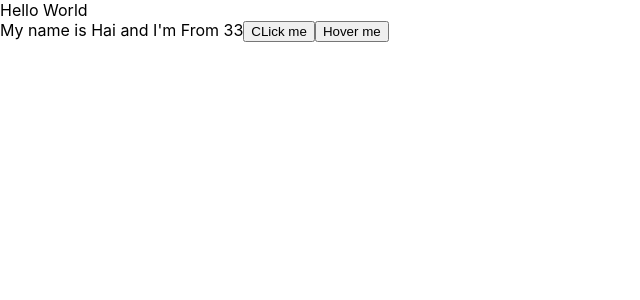
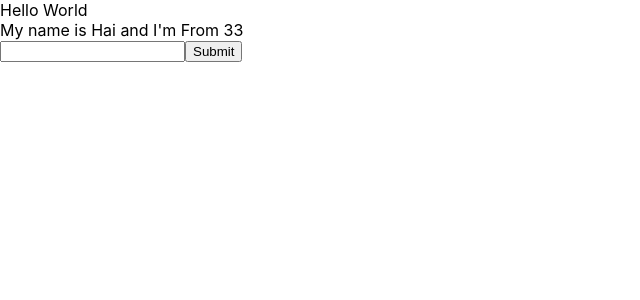
Before and after one commit to nguyendotruonghai/test-demo-react, a React (Create React App) app: page / in a window 1280 px wide. Shown: the top 300 px of the page, without its empty margins (0-640 px from the left). Built offline with nearby package versions, Linux system fonts and the light colour scheme.

Commit message:
lesson 21

```diff
--- a/src/components/MyComponent.js
+++ b/src/components/MyComponent.js
@@ -11,23 +11,30 @@
         age : 33
     }
 
-    handleClick (event) {
+    //handleClick (event) {
       //  console.log("Click me");
         //  console.log(event);
 
        // console.log("My name is " , this.state.name);
       // console.log("My age is " , Math.floor((Math.random() * 100) + 1));
-        this.setState({
-            name: 'Kenny',
-            age :  Math.floor((Math.random() * 100) + 1)
-        })
+        // this.setState({
+        //     name: 'Kenny',
+        //     age :  Math.floor((Math.random() * 100) + 1)
+        // })
         // this.setState({
         //     age: Math.floor((Math.random() * 100) + 1)
         // })
+    //}
+
+    handleOnChangeInput = (event) => {
+        this.setState({
+            name : event.target.value
+        })
     }
 
-    handleOnMouseOver(event) {
-        console.log(event.pageX);
+    handleOnSubmit = (event) => {
+        event.preventDefault();
+        console.log(this.state.name);
     }
 
     //JSX
@@ -35,8 +42,15 @@
         return (
             <div>
                 My name is {this.state.name} and I'm From {this.state.age}
-                <button onClick={(event) => {this.handleClick(event)}}>CLick me</button>
-                <button onMouseOver={this.handleOnMouseOver}>Hover me</button>
+                <form onSubmit={(event) => this.handleOnSubmit(event)}>
+                    <input
+                        type="text"
+                        onChange={(event) => this.handleOnChangeInput(event)}
+
+                    />
+                    <button>Submit</button>
+                </form>
+
             </div>
         )
     }
```
